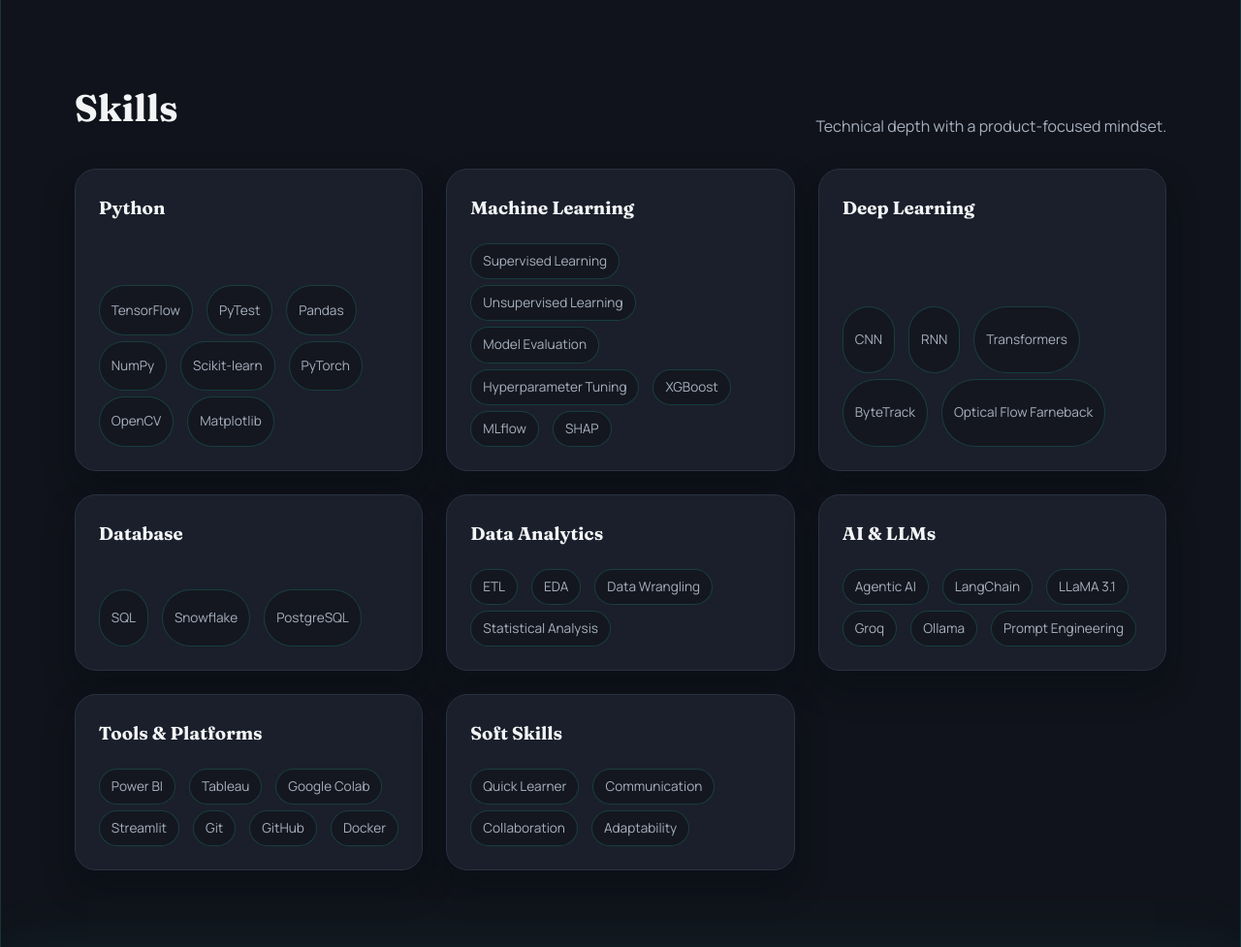
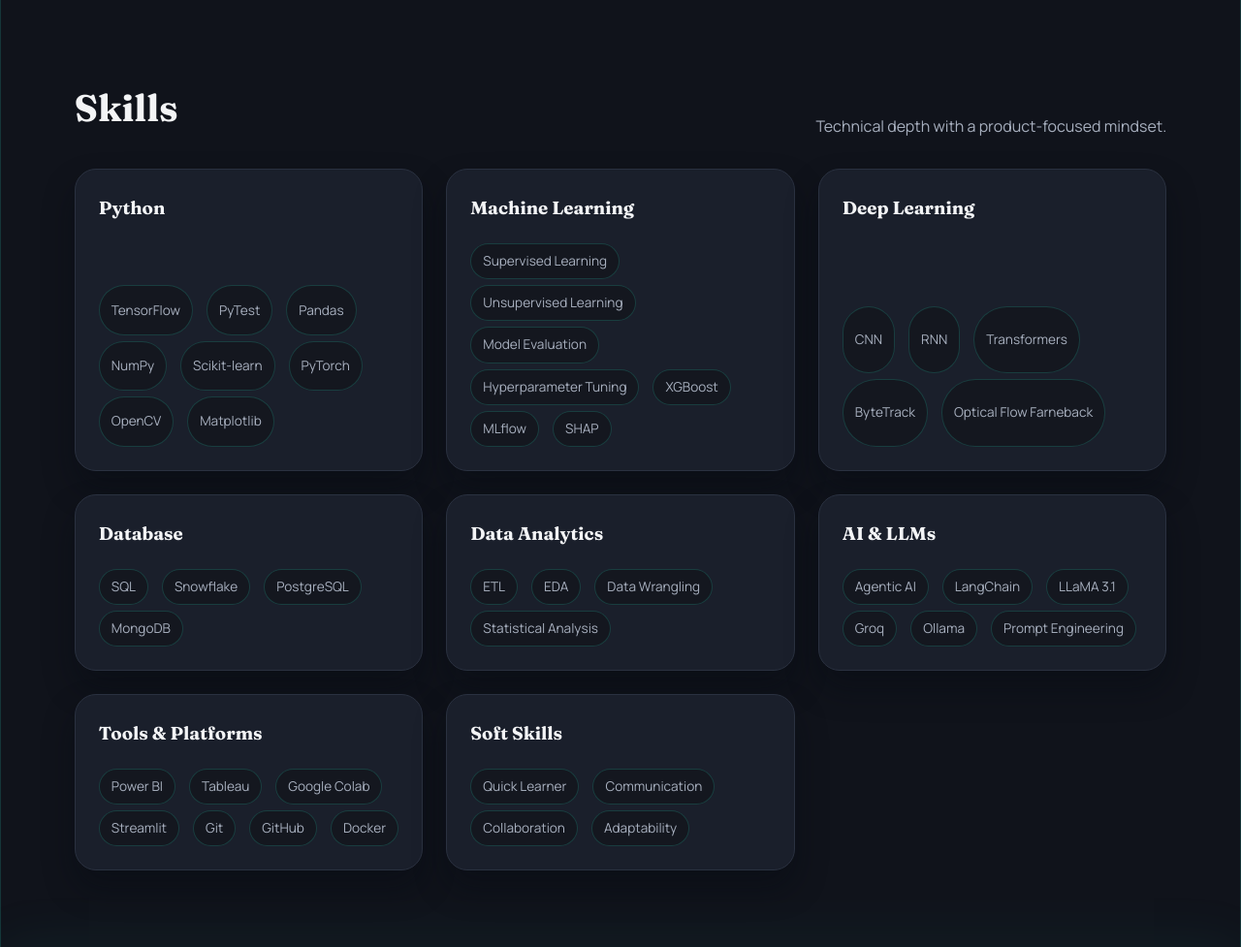
Before and after one commit to VishnuDeepak213/Vishnu-Deepak, a Django app: page / in a window 1280 px wide. Shown: the part 2717-3694 px from the top of the page at 97% size. Run offline with Django 5.2, Linux system fonts and the light colour scheme.

Commit message:
Update home.html

```diff
--- a/templates/home.html
+++ b/templates/home.html
@@ -335,7 +335,7 @@
         <h3>Database</h3>
       </header>
       <p class="tags">
-        <span>SQL</span><span>Snowflake</span><span>PostgreSQL</span>
+        <span>SQL</span><span>Snowflake</span><span>PostgreSQL</span><span>MongoDB</span>
       </p>
     </article>
 
```
